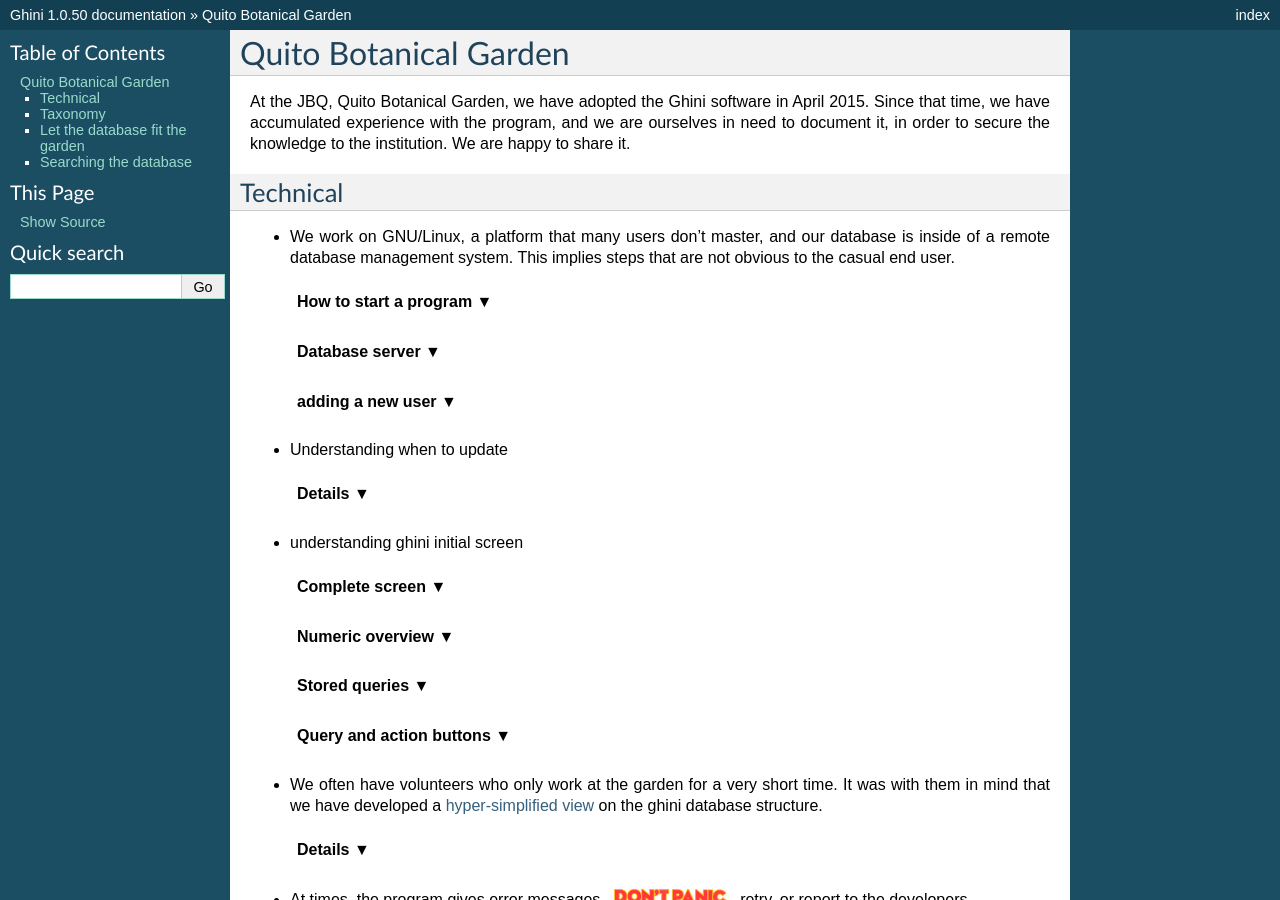
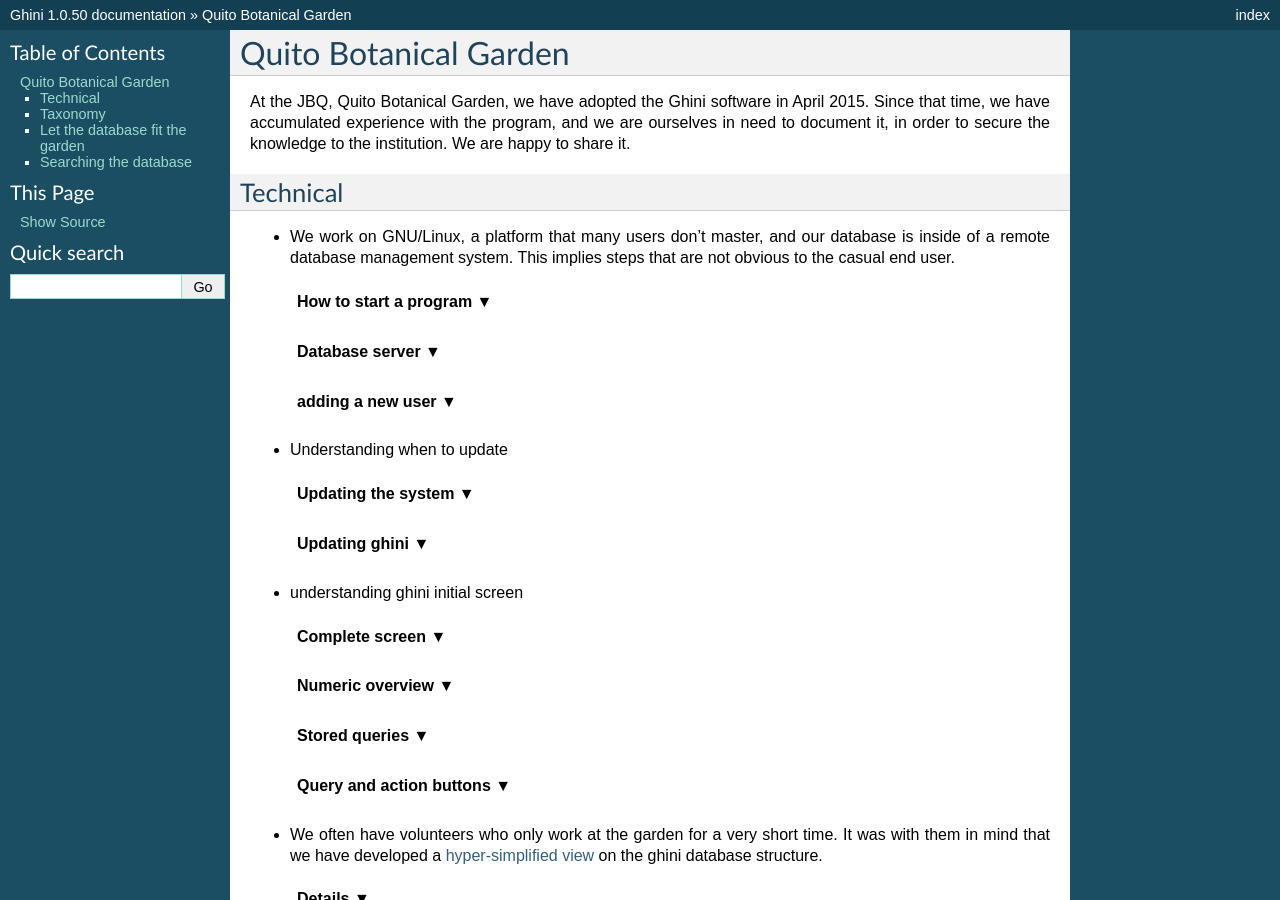
Before and after one commit to Ghini/ghini.desktop-docs.i18n, a Sphinx documentation site: the page built from doc/use_cases-jbq.rst, in a window 1280 px wide and 900 px high. Built offline with Sphinx 7.4.7, drawn with Linux system fonts in a browser that asks for light colours; part of the change alters nothing that is shown.

```diff
--- a/doc/use_cases-jbq.rst
+++ b/doc/use_cases-jbq.rst
@@ -62,7 +62,15 @@ Technical
 
 - Understanding when to update
 
-  ..  admonition:: Details
+  ..  admonition:: Updating the system
+      :class: toggle
+
+         Ubuntu updates are a lot lighter and easier than with Windows. So
+         whenever the system suggests an update, we let it do that.
+         Generally, there's no need to wait during the update nor to reboot
+         after it's done.
+
+  ..  admonition:: Updating ghini
       :class: toggle
 
          The first window presented by Ghini looks like this. Normally, you
```
Also changed, not shown: 15 other files.
